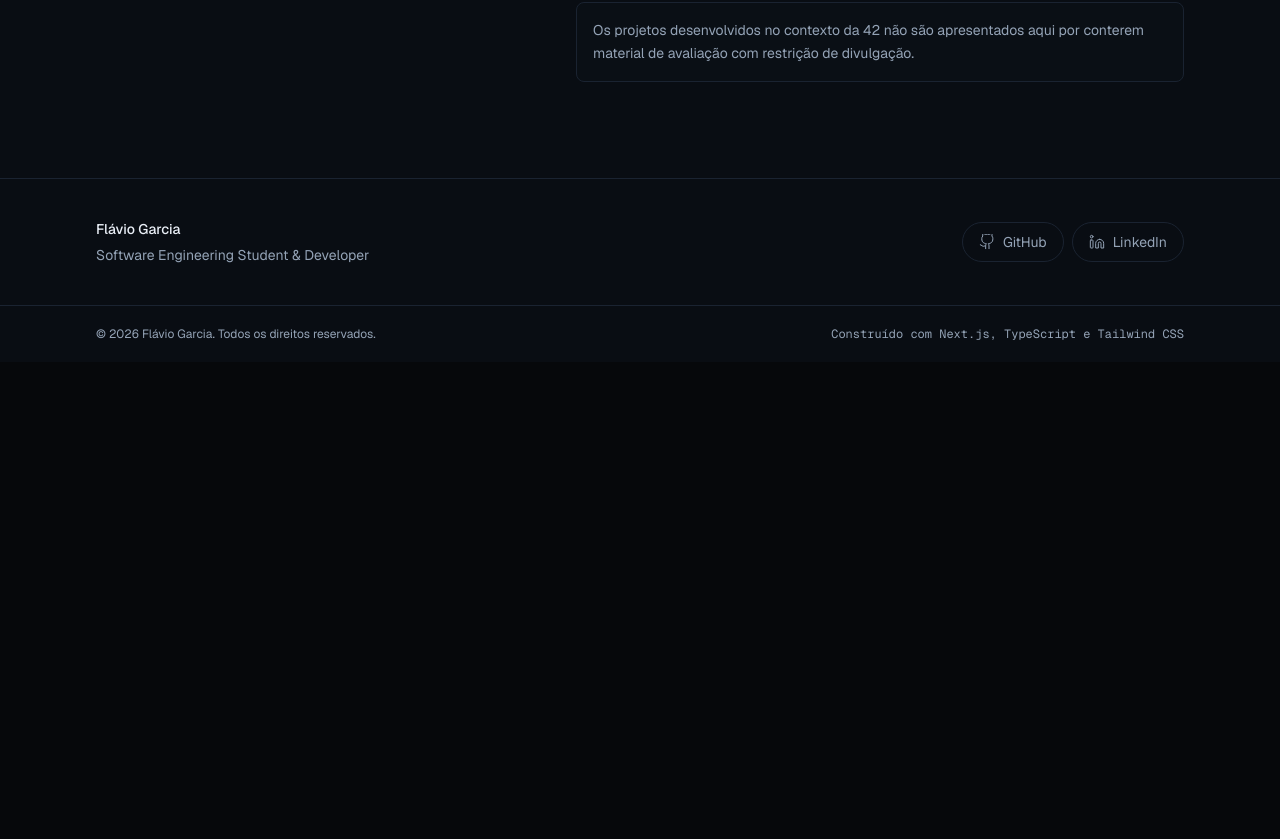
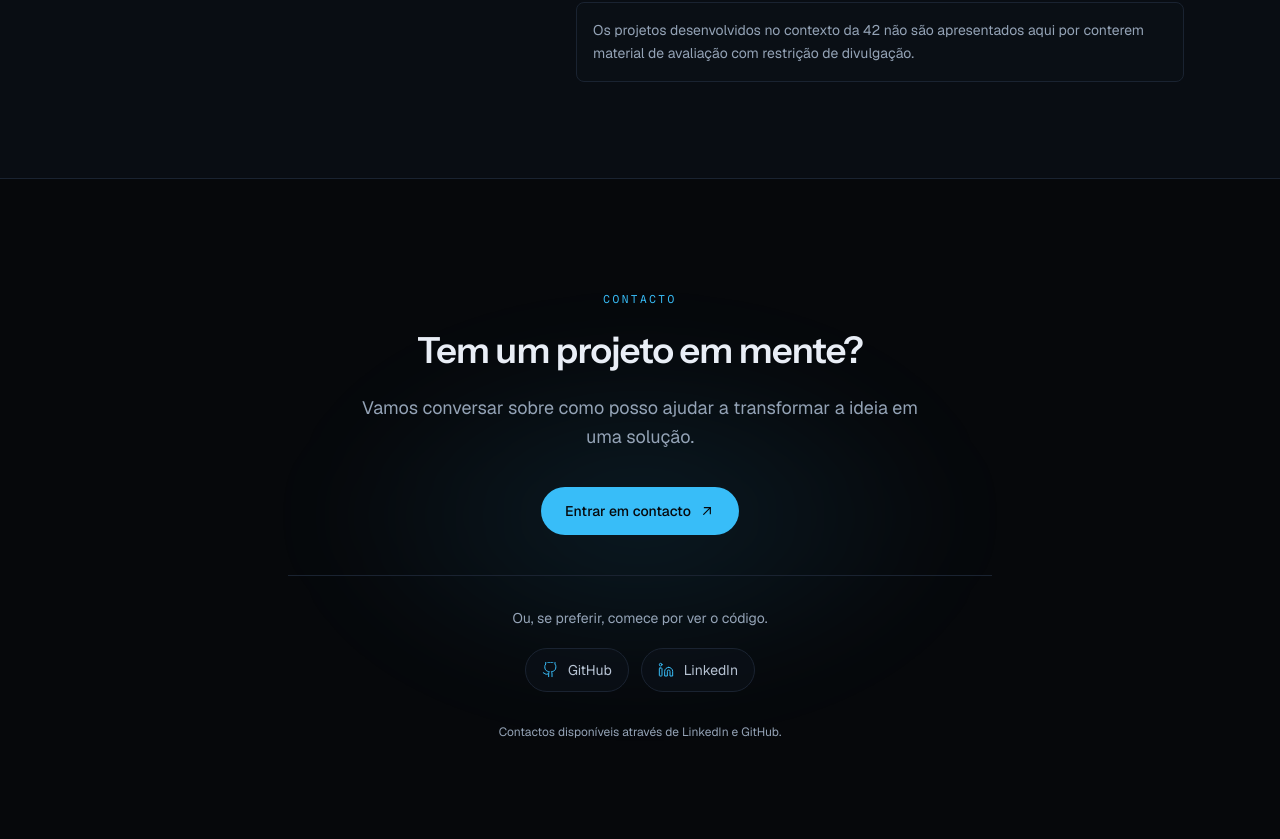
Before and after one commit to FlavioFj20/Flavio-Garcia-Portfolio, a Next.js app: page / in a window 1280 px wide. Shown: the part 3621-4460 px from the top of the page. Before the commit the page ends 3983 px from the top, so only its background shows below. Built offline with nearby package versions, Linux system fonts and the light colour scheme; no server answers.

Commit message:
feat: add contact call to action

```diff
--- a/src/app/page.tsx
+++ b/src/app/page.tsx
@@ -1,5 +1,6 @@
 import { About } from "@/components/about";
 import { Academic } from "@/components/academic";
+import { Contact } from "@/components/contact";
 import { Hero } from "@/components/hero";
 import { Projects } from "@/components/projects";
 import { Skills } from "@/components/skills";
@@ -12,6 +13,7 @@ export default function Home() {
       <Skills />
       <Projects />
       <Academic />
+      <Contact />
     </>
   );
 }
--- /dev/null
+++ b/src/components/contact.tsx
@@ -0,0 +1,81 @@
+import { profile } from "@/lib/data";
+import { AnchorLink } from "./buttons";
+import { SocialLinks } from "./social-links";
+import { ArrowUpRightIcon } from "./icons";
+
+export function Contact() {
+  return (
+    <section
+      id="contacto"
+      className="relative isolate overflow-hidden border-t border-line py-20 sm:py-28"
+    >
+      <div
+        aria-hidden="true"
+        className="pointer-events-none absolute left-1/2 top-1/2 -z-10 h-[26rem] w-[46rem] max-w-[130%] -translate-x-1/2 -translate-y-1/2 rounded-full bg-[radial-gradient(ellipse_at_center,rgba(56,189,248,0.10),transparent_65%)] blur-2xl"
+      />
+
+      <div className="mx-auto w-full max-w-3xl px-5 text-center sm:px-8">
+        <p
+          data-reveal
+          className="font-mono text-[0.7rem] tracking-[0.22em] text-accent uppercase"
+        >
+          Contacto
+        </p>
+
+        <h2
+          data-reveal
+          style={{ "--reveal-delay": "60ms" } as React.CSSProperties}
+          className="mt-5 text-3xl leading-tight font-semibold text-fg sm:text-4xl"
+        >
+          Tem um projeto em mente?
+        </h2>
+
+        <p
+          data-reveal
+          style={{ "--reveal-delay": "120ms" } as React.CSSProperties}
+          className="mx-auto mt-5 max-w-xl text-base leading-relaxed text-muted sm:text-lg"
+        >
+          Vamos conversar sobre como posso ajudar a transformar a ideia em uma
+          solução.
+        </p>
+
+        <div
+          data-reveal
+          style={{ "--reveal-delay": "180ms" } as React.CSSProperties}
+          className="mt-9 flex justify-center"
+        >
+          <AnchorLink
+            href={profile.linkedin}
+            size="lg"
+            variant="primary"
+            target="_blank"
+            rel="noopener noreferrer"
+          >
+            Entrar em contacto
+            <ArrowUpRightIcon className="h-4 w-4" />
+            <span className="sr-only"> (abre em nova aba)</span>
+          </AnchorLink>
+        </div>
+
+        <div
+          data-reveal
+          style={{ "--reveal-delay": "240ms" } as React.CSSProperties}
+          className="mt-10 flex flex-col items-center gap-5 border-t border-line pt-8"
+        >
+          <p className="text-sm text-muted">
+            Ou, se preferir, comece por ver o código.
+          </p>
+          <SocialLinks variant="labelled" />
+        </div>
+
+        <p
+          data-reveal
+          style={{ "--reveal-delay": "300ms" } as React.CSSProperties}
+          className="mt-8 text-xs text-muted"
+        >
+          Contactos disponíveis através de LinkedIn e GitHub.
+        </p>
+      </div>
+    </section>
+  );
+}
```
